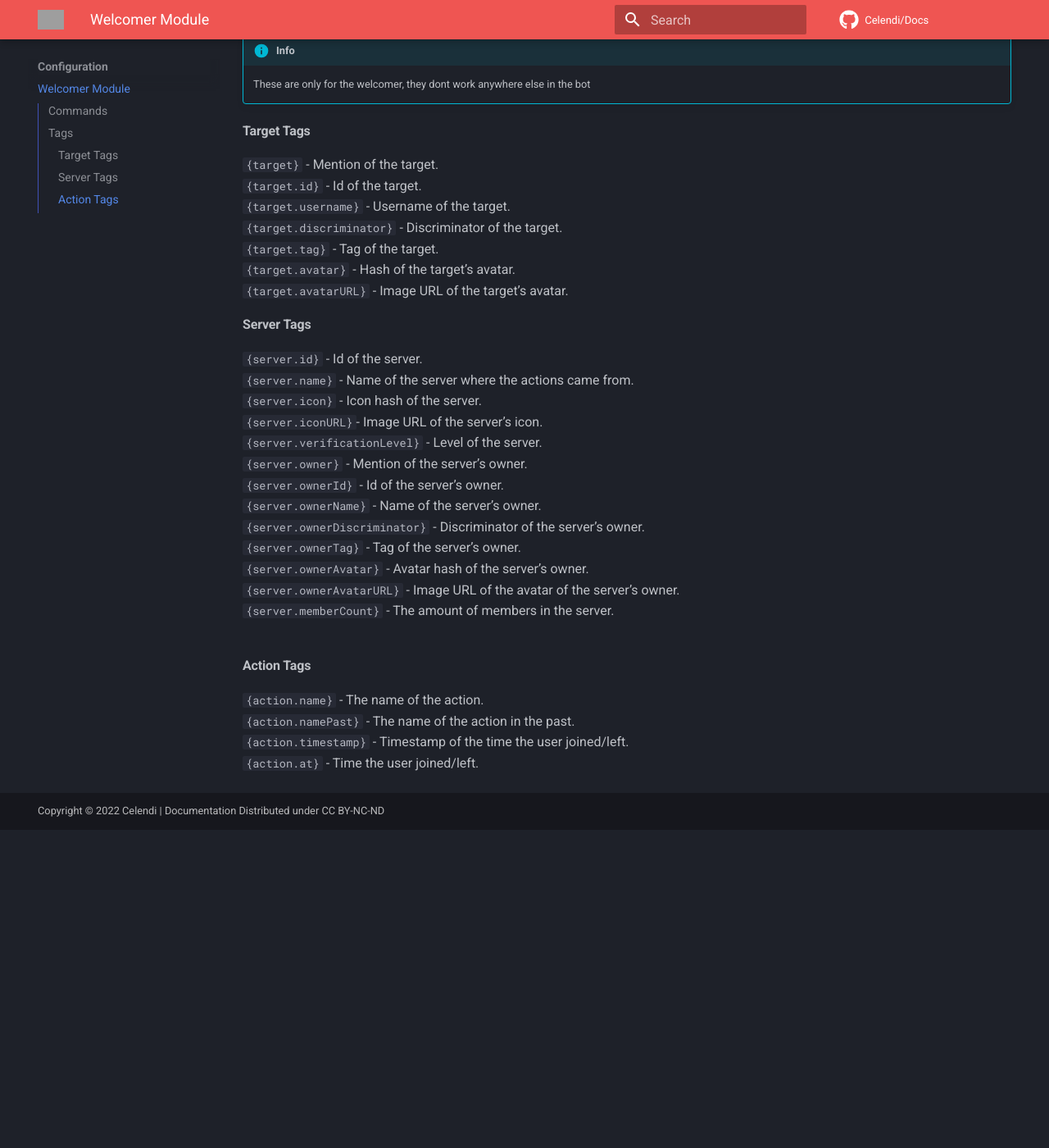
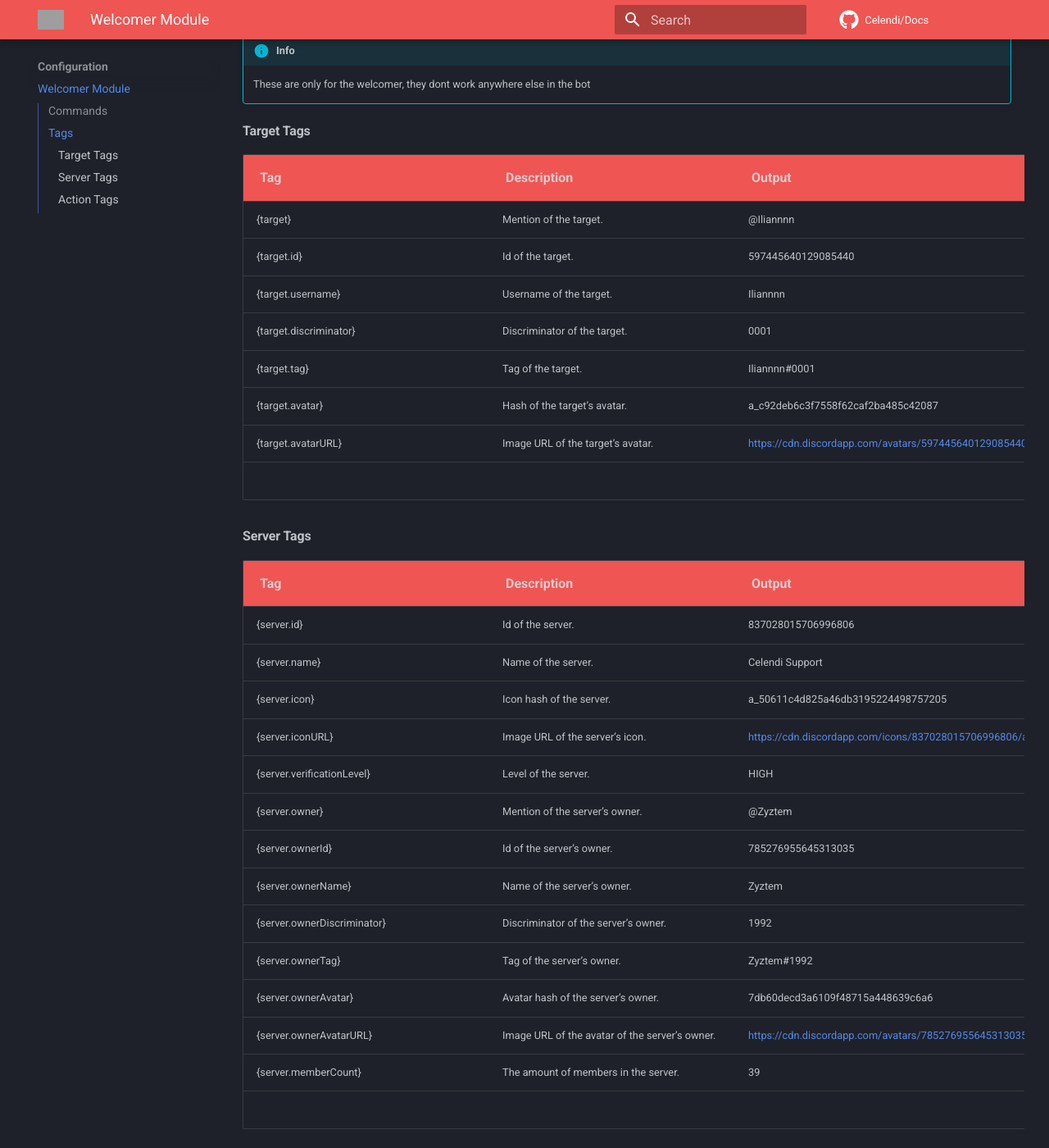
Before and after one commit to Celendi/Docs, an MkDocs documentation site: the page built from docs/configuration/welcomer.md, in a window 1280 px wide and 1400 px high, scrolled down 921 px. Shown: the whole window at 82% size. Built offline with MkDocs 1.6.1 and Material for MkDocs 9.7.7, drawn with Linux system fonts in a browser that asks for light colours; comment, search, counter and statistics services are not loaded; before the commit the page ends 1933 px from its top, so only the background shows below that; some of the changed text lies outside the part shown; grey boxes are pictures that could not be loaded.

Commit message:
feat(welcomer): added a table for tags

```diff
--- a/docs/configuration/welcomer.md
+++ b/docs/configuration/welcomer.md
@@ -22,34 +22,40 @@ These are the tags that can be used in the welcomer
 !!! info
     These are only for the welcomer, they dont work anywhere else in the bot
 
-#### Target Tags
-`{target}` - Mention of the target.
-`{target.id}` - Id of the target.
-`{target.username}` - Username of the target.
-`{target.discriminator}` - Discriminator of the target.
-`{target.tag}` - Tag of the target.
-`{target.avatar}` - Hash of the target's avatar.
-`{target.avatarURL}` - Image URL of the target's avatar.
+#### **Target Tags**
+| Tag      | Description | Output |
+| :------- | :---------- | :------- |
+| {target} | Mention of the target. | &#64;Iliannnn |
+| {target.id} | Id of the target. | 597445640129085440 |
+| {target.username} | Username of the target. | Iliannnn |
+| {target.discriminator} | Discriminator of the target. | 0001 |
+| {target.tag} | Tag of the target. | Iliannnn#0001 |
+| {target.avatar} | Hash of the target's avatar. | a_c92deb6c3f7558f62caf2ba485c42087 |
+| {target.avatarURL} | Image URL of the target's avatar. | https://cdn.discordapp.com/avatars/597445640129085440/a_c92deb6c3f7558f62caf2ba485c42087.gif |
 <br>
 
-#### Server Tags
-`{server.id}` - Id of the server.
-`{server.name}` - Name of the server where the actions came from.
-`{server.icon}` - Icon hash of the server.
-`{server.iconURL} `- Image URL of the server's icon.
-`{server.verificationLevel}` - Level of the server.
-`{server.owner}` - Mention of the server's owner.
-`{server.ownerId}` - Id of the server's owner.
-`{server.ownerName}` - Name of the server's owner.
-`{server.ownerDiscriminator}` - Discriminator of the server's owner.
-`{server.ownerTag}` - Tag of the server's owner.
-`{server.ownerAvatar}` - Avatar hash of the server's owner.
-`{server.ownerAvatarURL}` - Image URL of the avatar of the server's owner.
-`{server.memberCount}` - The amount of members in the server.
+#### **Server Tags**
+| Tag      | Description | Output |
+| :------- | :---------- | :------- |
+| {server.id} | Id of the server. | 837028015706996806 |
+| {server.name} | Name of the server. | Celendi Support |
+| {server.icon} | Icon hash of the server. | a_50611c4d825a46db3195224498757205 |
+| {server.iconURL} | Image URL of the server's icon. | https://cdn.discordapp.com/icons/837028015706996806/a_50611c4d825a46db3195224498757205.gif |
+| {server.verificationLevel} | Level of the server. | HIGH |
+| {server.owner} | Mention of the server's owner. | &#64;Zyztem |
+| {server.ownerId} | Id of the server's owner. | 785276955645313035 |
+| {server.ownerName} | Name of the server's owner. | Zyztem |
+| {server.ownerDiscriminator} | Discriminator of the server's owner. | 1992 |
+| {server.ownerTag} | Tag of the server's owner. | Zyztem#1992 |
+| {server.ownerAvatar} | Avatar hash of the server's owner. | 7db60decd3a6109f48715a448639c6a6 |
+| {server.ownerAvatarURL} | Image URL of the avatar of the server's owner. | https://cdn.discordapp.com/avatars/785276955645313035/7db60decd3a6109f48715a448639c6a6.png |
+| {server.memberCount} | The amount of members in the server. | 39 |
 <br>
 
 ####  Action Tags
-`{action.name}`  - The name of the action.
-`{action.namePast}` - The name of the action in the past.
-`{action.timestamp}` - Timestamp of the time the user joined/left.
-`{action.at}` - Time the user joined/left.
+| Tag     | Description | Output |
+| :------ | :---------- | :------- |
+| {action.name} | The name of the action. | join |
+| {action.namePast} | The name of the action in the past. | joined |
+| {action.timestamp} | Timestamp of the time the user joined/left. | 1577836800 |
+| {action.at} | Time the user joined/left. | Jan 1, 2020, 12:00:00 AM |
```
